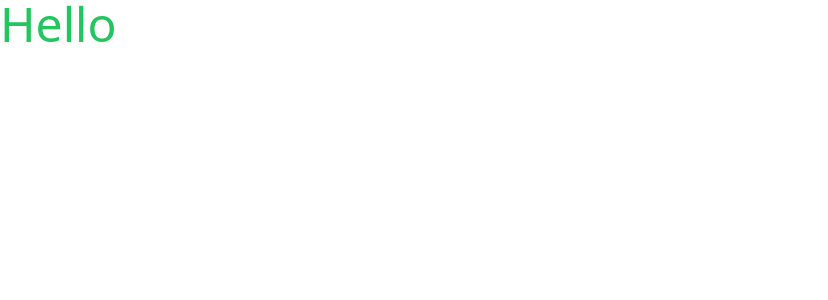
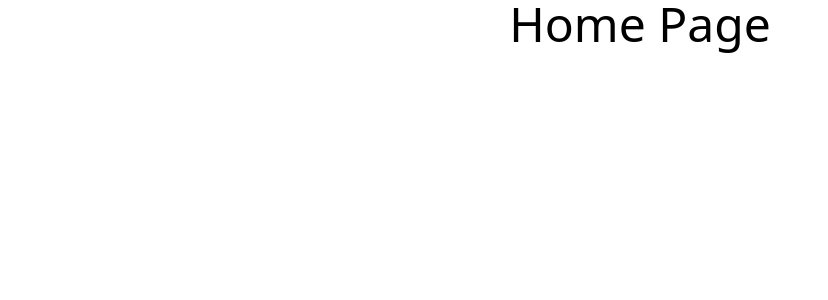
Before and after one commit to Anshul-Sharma01/U-Laundry, a React (Vite) app in the folder client/: page / in a window 1280 px wide. Shown: the top 300 px of the page, without its empty margins (0-828 px from the left). Built offline with nearby package versions, Linux system fonts and the light colour scheme.

Commit message:
Successfully done setup of react-router-dom and redux

```diff
--- a/client/src/App.jsx
+++ b/client/src/App.jsx
@@ -1,12 +1,13 @@
 import { useState } from 'react'
-
+import { Route, Routes } from 'react-router-dom'
+import HomePage from "./Pages/HomePage.jsx";
 
 function App() {
 
   return (
-    <>
-      <h1 className='text-5xl text-green-500'>Hello</h1>
-    </>
+    <Routes>
+      <Route path='/'  element={<HomePage />} />
+    </Routes>
   )
 }
 
--- /dev/null
+++ b/client/src/Pages/HomePage.jsx
@@ -0,0 +1,11 @@
+
+
+function HomePage(){
+    return(
+        <>
+            <h1 className="text-5xl text-center ">Home Page</h1>
+        </>
+    )
+}
+
+export default HomePage;
--- /dev/null
+++ b/client/src/Redux/store.js
@@ -0,0 +1,7 @@
+import { configureStore } from "@reduxjs/toolkit";
+
+const store = configureStore({
+    reducer : {}
+})
+
+export default store;
--- a/client/src/main.jsx
+++ b/client/src/main.jsx
@@ -1,10 +1,17 @@
 import { StrictMode } from 'react'
 import { createRoot } from 'react-dom/client'
+import { Provider } from "react-redux";
+import { BrowserRouter } from "react-router-dom";
+import { Toaster } from "react-hot-toast";
+import store from "./Redux/store.js";
 import App from './App.jsx'
 import './index.css'
 
 createRoot(document.getElementById('root')).render(
-  <StrictMode>
-    <App />
-  </StrictMode>,
+  <Provider store={store}>
+    <BrowserRouter>
+        <Toaster/>
+        <App/>
+    </BrowserRouter>
+  </Provider>
 )
```
